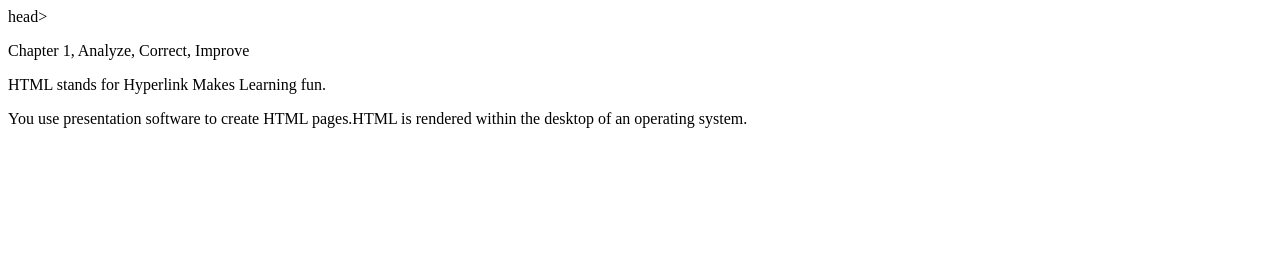
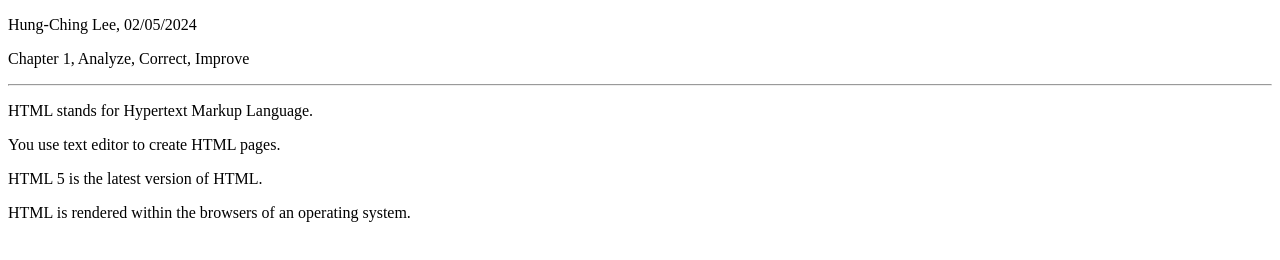
Before and after one commit to Ronaldlee88526/Ch1ApplyExtendAnalyze, a plain HTML site: page analyze apply extend/analyze/index.html in a window 1280 px wide. Drawn offline with Linux system fonts and the light colour scheme.

Commit message:
fixedhomework

```diff
--- a/analyze apply extend/analyze/index.html
+++ b/analyze apply extend/analyze/index.html
@@ -1,3 +1,21 @@
-<DOCTYPE><html><heal><tite><meta>head><body>
-<p>Chapter 1, Analyze, Correct, Improve<dr>
-<P>HTML stands for Hyperlink Makes Learning fun.<p><p>You use presentation software to create HTML pages.</p<PHTML9 is the latest version of HTML.</p>HTML is rendered within the desktop of an operating system.</BODY>
+<!DOCTYPE html>
+<html lang="en">
+<head>
+<title>CH 1 Analyze, Correct, Improve</title>
+<meta charset="utf-8">
+</head>
+<body>
+  <p>Hung-Ching Lee, 02/05/2024
+  <p>Chapter 1, Analyze, Correct, Improve</p>
+  <hr>
+
+
+  <p>HTML stands for Hypertext Markup Language.</p>
+
+  <p>You use text editor to create HTML pages.</p>
+
+  <p>HTML 5 is the latest version of HTML.</p>
+
+  <p>HTML is rendered within the browsers of an operating system.</p>
+</body>
+</html>
```
Also changed, not shown: analyze apply extend/apply/index.html (added, +19 -0 lines), analyze apply extend/extend/index.html (added, +24 -0 lines).
